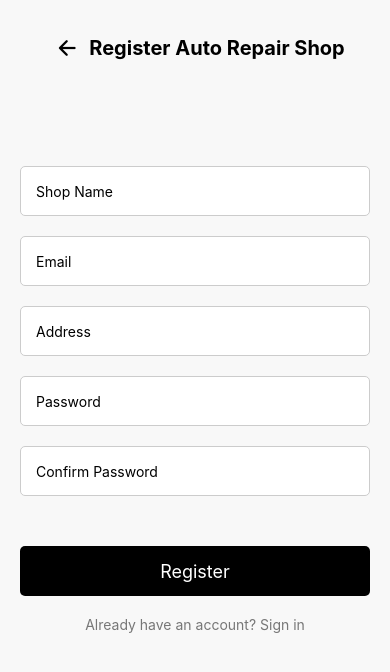
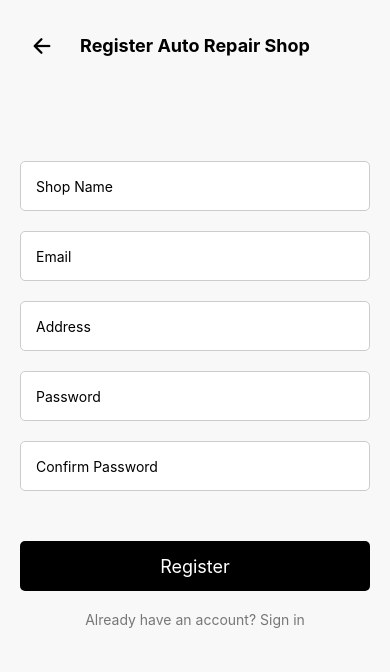
Before and after one commit to Pabelic1221/newCarmedicApp, a React Native app: screen /ShopRegister in a window 390 px wide. Shown: the top 672 px of the page. Built offline with nearby package versions, Linux system fonts and the light colour scheme; no server answers.

Commit message:
Fixing style for backbutton

```diff
--- a/screens/ShopRegisterScreen.js
+++ b/screens/ShopRegisterScreen.js
@@ -124,11 +124,11 @@ const styles = StyleSheet.create({
     marginBottom: 20,
   },
   backButton: {
-    // Adjust the margin or padding to create more space
-    paddingHorizontal: 10,
+    position: 'absolute',
+    left: 10,
   },
   appBarTitle: {
-    fontSize: 20,
+    fontSize: 18,
     fontWeight: 'bold',
     color: '#000',
   },
```
